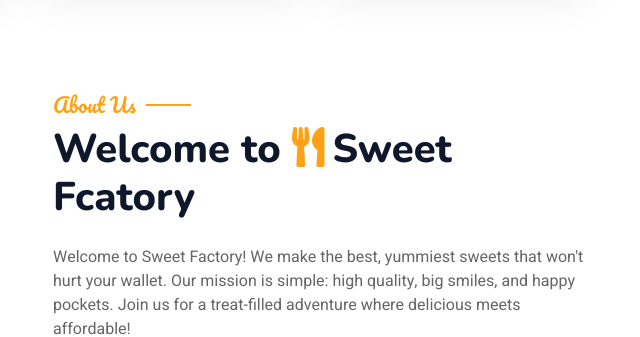
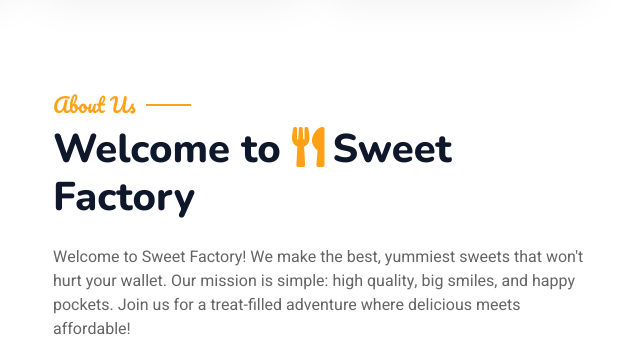
Before and after one commit to tejaswi4183/Sweetfactory, a plain HTML site: page index.html in a window 1280 px wide. Shown: the part 1152-1489 px from the top of the page, 611-1251 px from the left. Drawn offline with nearby package versions, Linux system fonts and the light colour scheme.

Commit message:
Update index.html

```diff
--- a/index.html
+++ b/index.html
@@ -169,7 +169,7 @@ document.querySelector("#copy").addEventListener("click", copy);
                     </div>
                     <div class="col-lg-6">
                         <h5 class="section-title ff-secondary text-start text-primary fw-normal">About Us</h5>
-                        <h1 class="mb-4">Welcome to <i class="fa fa-utensils text-primary me-2"></i>Sweet Fcatory</h1>
+                        <h1 class="mb-4">Welcome to <i class="fa fa-utensils text-primary me-2"></i>Sweet Factory</h1>
                         <p class="mb-4">Welcome to Sweet Factory! We make the best, yummiest sweets that won't hurt your wallet. Our mission is simple: high quality, big smiles, and happy pockets. Join us for a treat-filled adventure where delicious meets affordable!</p>
                         <p class="mb-4">Your satisfaction is our priority, and we look forward to sweetening your moments with our irresistible creations. Come, indulge in the sweet side of life at Sweet Factory "where every dessert is a celebration!"</p>
                         <div class="row g-4 mb-4">
```
